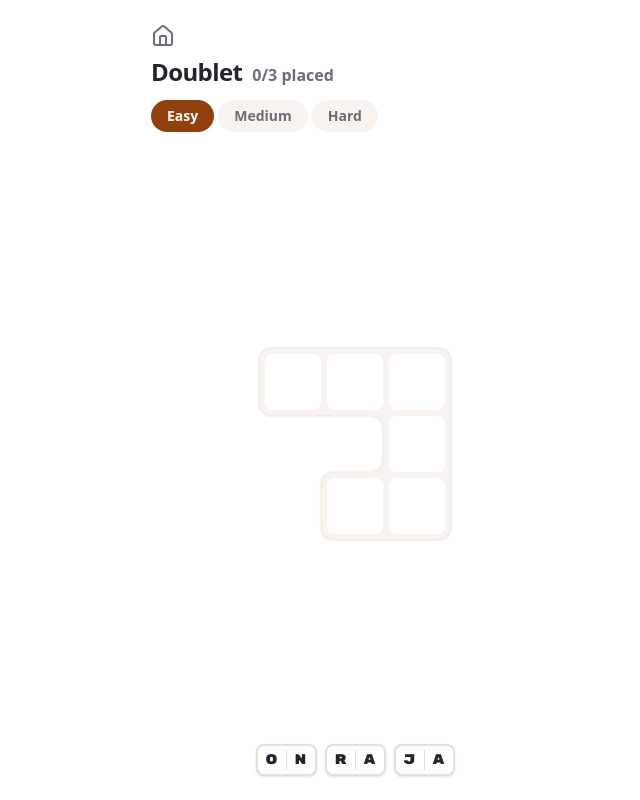
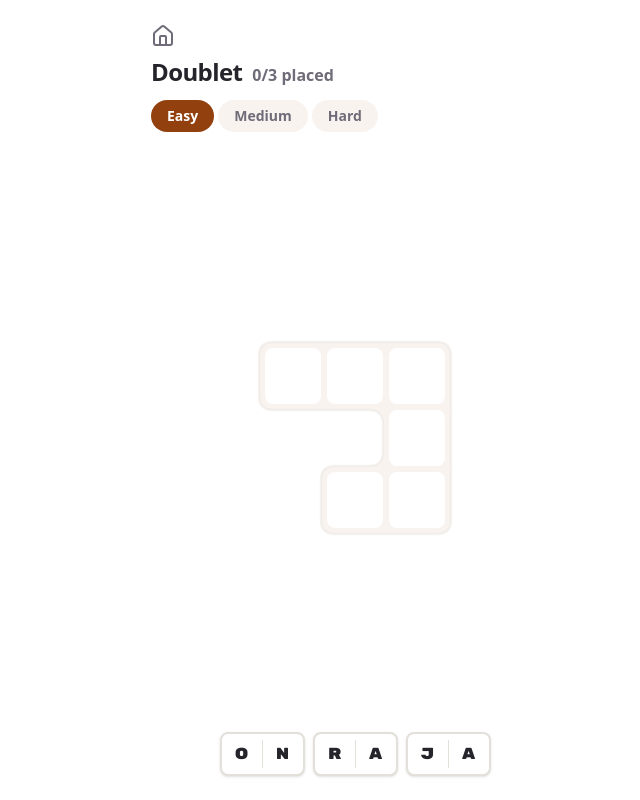
Before and after one commit to rickymetz/wordgirl, a React (Vite) app: page /games/doublet in a window 1280 px wide. Shown: the whole page, without its empty margins (285-925 px from the left). Built offline with nearby package versions, Linux system fonts and the light colour scheme.

Commit message:
Scale up tray dominoes to w-10 h-10 letter cells
Co-Authored-By: Claude Opus 4.6 <noreply@anthropic.com>
Claude-Session: https://claude.ai/code/session_01CGazvjucZPy41Lw8cVwrAQ

```diff
--- a/src/games/doublet/ui/DominoTray.tsx
+++ b/src/games/doublet/ui/DominoTray.tsx
@@ -141,18 +141,18 @@ function DominoChip({
       aria-label={`Domino ${piece.letters[0]}-${piece.letters[1]}${selected ? ", selected" : ""}`}
       aria-pressed={selected}
     >
-      <div className="flex items-center justify-center font-game text-sm w-7 h-7 text-ink">
+      <div className="flex items-center justify-center font-game text-base w-10 h-10 text-ink">
         {l0}
       </div>
       <div
         className={selected ? "bg-accent/30" : "bg-line"}
         style={
           isH
-            ? { width: "1px", alignSelf: "stretch", marginBlock: "4px" }
-            : { height: "1px", alignSelf: "stretch", marginInline: "4px" }
+            ? { width: "1px", alignSelf: "stretch", marginBlock: "6px" }
+            : { height: "1px", alignSelf: "stretch", marginInline: "6px" }
         }
       />
-      <div className="flex items-center justify-center font-game text-sm w-7 h-7 text-ink">
+      <div className="flex items-center justify-center font-game text-base w-10 h-10 text-ink">
         {l1}
       </div>
     </button>
--- a/src/games/doublet/ui/GameScreen.tsx
+++ b/src/games/doublet/ui/GameScreen.tsx
@@ -363,18 +363,18 @@ function DragGhost({
         className="flex items-center justify-center rounded-xl border-2 border-accent bg-surface shadow-lg shadow-accent/25"
         style={{ flexDirection: isH ? "row" : "column" }}
       >
-        <div className="flex items-center justify-center font-game text-sm w-7 h-7 text-ink">
+        <div className="flex items-center justify-center font-game text-base w-10 h-10 text-ink">
           {l0}
         </div>
         <div
           className="bg-accent/30"
           style={
             isH
-              ? { width: "1px", alignSelf: "stretch", marginBlock: "4px" }
-              : { height: "1px", alignSelf: "stretch", marginInline: "4px" }
+              ? { width: "1px", alignSelf: "stretch", marginBlock: "6px" }
+              : { height: "1px", alignSelf: "stretch", marginInline: "6px" }
           }
         />
-        <div className="flex items-center justify-center font-game text-sm w-7 h-7 text-ink">
+        <div className="flex items-center justify-center font-game text-base w-10 h-10 text-ink">
           {l1}
         </div>
       </div>
```
